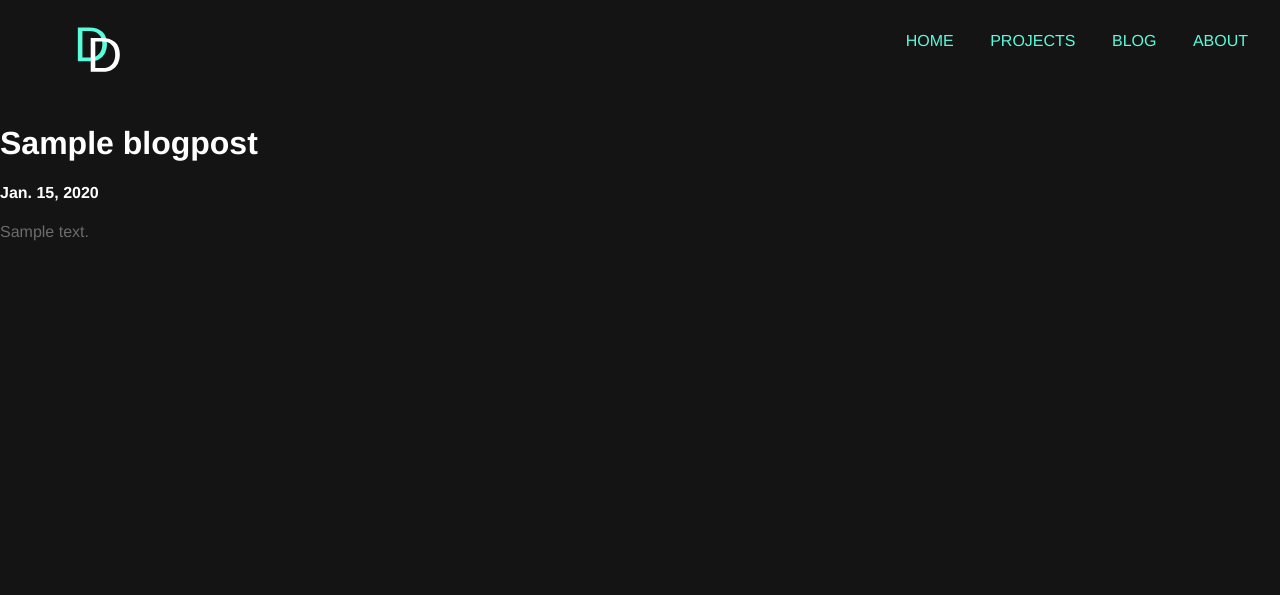
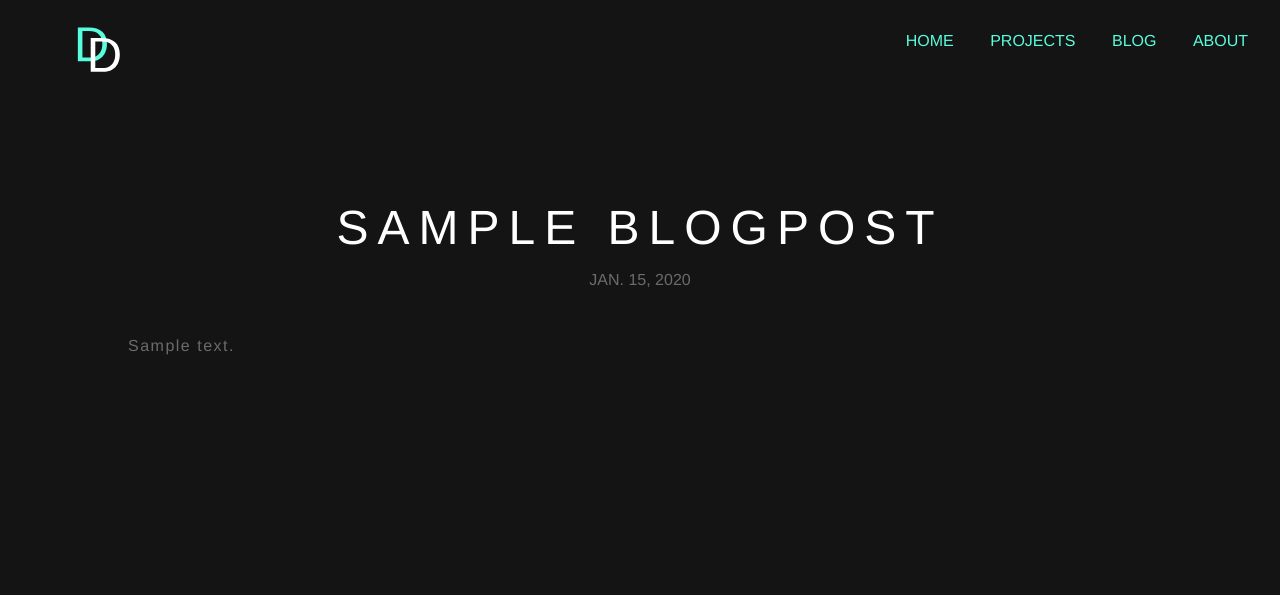
Before and after one commit to DimoDimchev/Personal-Website, a Django app: page /blog/1 in a window 1280 px wide. Shown: the top 595 px of the page. Run offline with Django 3.2, Linux system fonts and the light colour scheme; tables that the repository leaves empty hold one stand-in row (values such as "Sample post"); some libraries are stand-ins or nearby versions.

Commit message:
Finished styling of blog post

```diff
--- /dev/null
+++ b/static/css/blog_details.css
@@ -0,0 +1,41 @@
+.blog-post-header {
+    text-align: center;
+}
+
+.blog-post-title {
+    margin-top: 2em;
+    margin-bottom: 0.3em;
+    text-align: center;
+}
+
+.blog-post-content {
+    text-align: left;
+    margin-top: 3em;
+    margin-left: 8em;
+    margin-right: 8em;
+    font-size: 1em;
+    letter-spacing: 1.5px;
+}
+
+@media only screen and (max-width: 600px) {
+    .blog-post-header {
+        margin-top: 8em;
+        margin-left: 2em;
+        margin-right: -3em;
+        text-align: left;
+    }
+
+    .blog-post-title {
+        font-size: 1.3em;
+        text-align: left;
+    }
+
+    .blog-post-date {
+        margin-left: 1.5em;
+    }
+
+    .blog-post-content {
+        margin-left: 3.5em;
+        margin-right: 3em;
+    }
+}
--- a/templates/blog_details.html
+++ b/templates/blog_details.html
@@ -1,6 +1,14 @@
 {% extends 'shared/base.html' %}
+{% load static %}
+{% block head_content %}
+    <link rel="stylesheet" href="{% static 'css/blog_details.css' %}">
+{% endblock %}
 {% block content %}
-    <h1>{{ blogpost.title }}</h1>
-    <h4>{{ blogpost.date }}</h4>
-    <p>{{ blogpost.content }}</p>
+    <header class="blog-post-header">
+        <h1 class="title blog-post-title">{{ blogpost.title }}</h1>
+        <p class="subtitle blog-post-date">{{ blogpost.date }}</p>
+    </header>
+    <div class="blog-post-content">
+        <p class="blog-post-p">{{ blogpost.content | linebreaks }}</p>
+    </div>
 {% endblock %}
```
